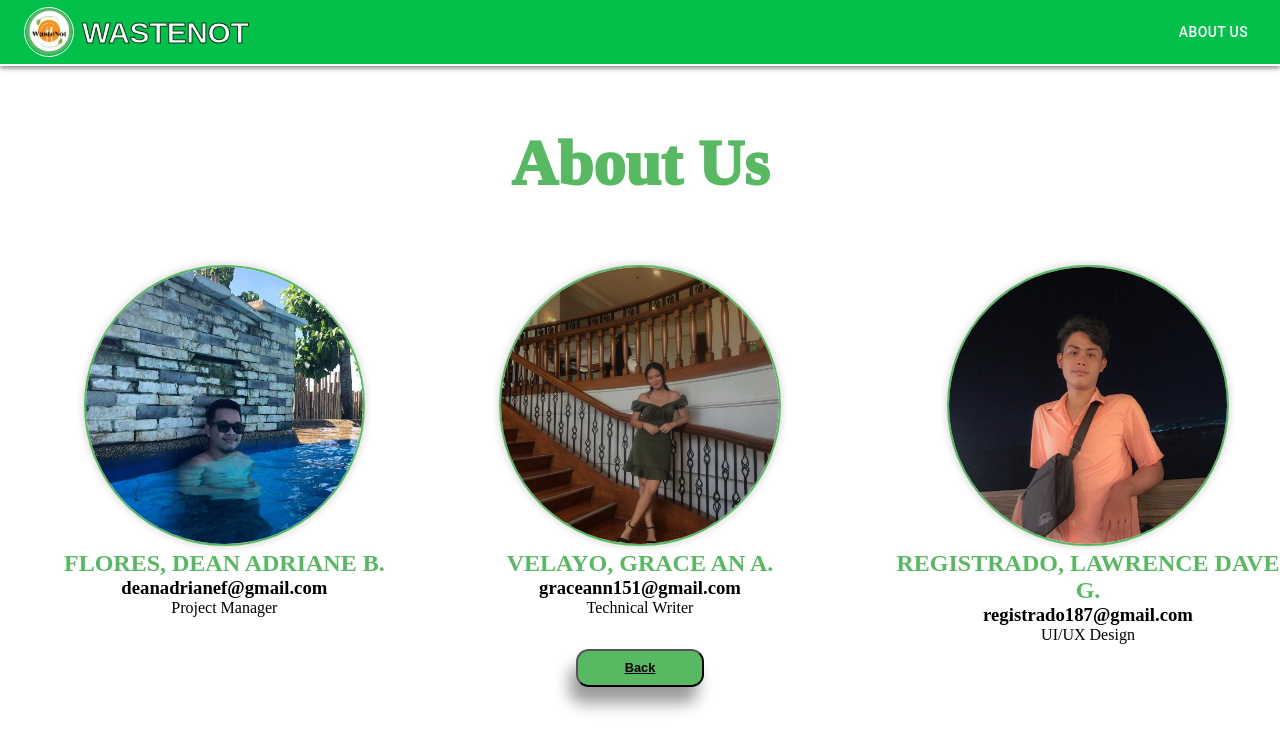
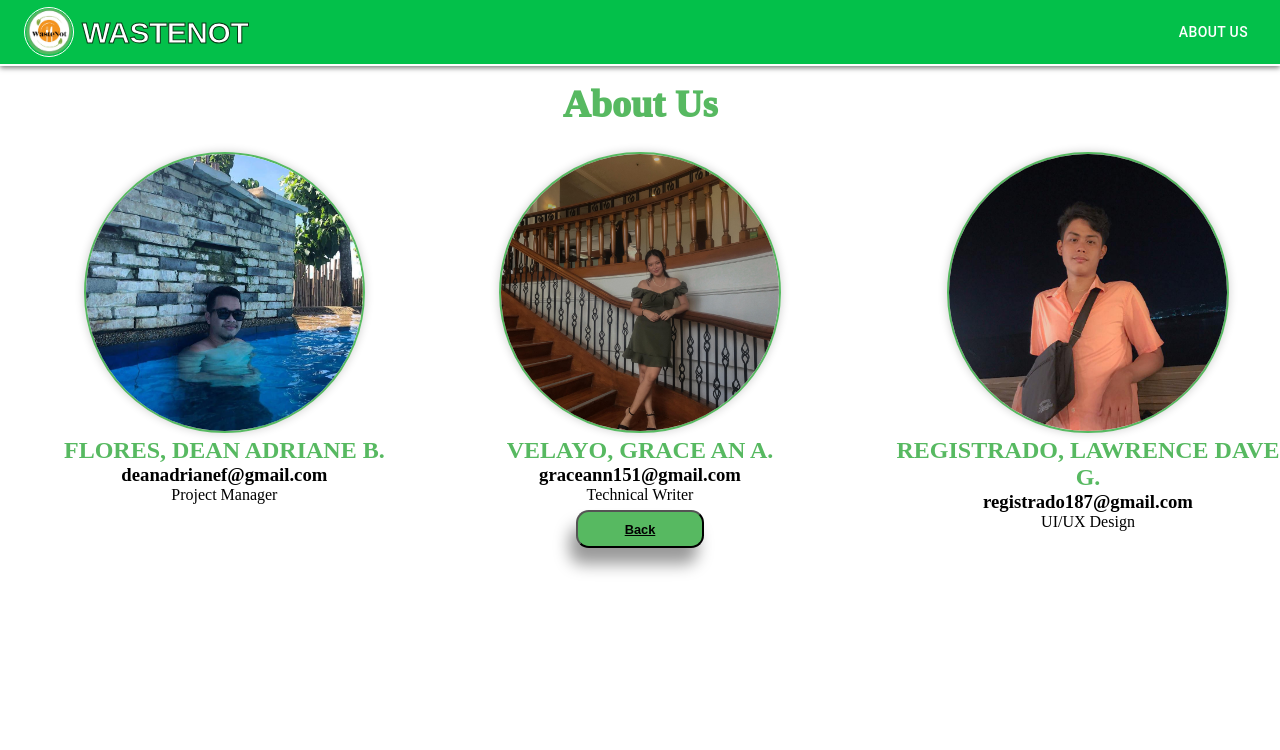
Before and after one commit to p0k3m0n187/WasteNot_Website-Capstone-, a React (Create React App) app: page /aboutus in a window 1280 px wide. Shown: the top 750 px of the page. Built offline with nearby package versions, Linux system fonts and the light colour scheme.

Commit message:
minor changes

```diff
--- a/src/Pages/AddDish.js
+++ b/src/Pages/AddDish.js
@@ -1,5 +1,5 @@
 import React, { useState, useEffect } from 'react';
-import Navbar2 from '../components/NavBar2';
+import MiniDrawer from '../components/Drawer';
 import { FaPlusCircle, FaMinusCircle } from 'react-icons/fa';
 import { Link } from 'react-router-dom';
 import { imageDB, db } from '../config/firebase';
@@ -134,7 +134,7 @@ export const AddDish = () => {
 
     return (
         <>
-            <Navbar2 />
+            <MiniDrawer />
             <div className='addDish-container'>
                 <div className='addDish-Title'>Add Dish</div>
                 <div className='form-addDish'>
--- a/src/Pages/Design/aboutdesign.css
+++ b/src/Pages/Design/aboutdesign.css
@@ -1,51 +1,50 @@
-*{
+* {
     box-sizing: border-box;
 }
 
-.about-container{
+.about-container {
     margin: 0;
 }
 
-.about-title{
+.about-title {
     font-weight: 1000;
-    margin-top: 1%;
     color: #57B961;
-    font-size: 5vw;
+    font-size: 3vw;
     text-align: center;
 }
 
-h2{
+h2 {
     color: #57B961;
 }
 
-.member1{
+.member1 {
     text-align: center;
     position: absolute;
     margin-left: 5%;
-    margin-top: 25%;
+    margin-top: 22%;
 }
 
-p{
+p {
     text-align: center;
 }
 
-.member2{
+.member2 {
     text-align: center;
     position: absolute;
     margin-left: 39%;
-    margin-top: 25%;
+    margin-top: 22%;
 }
 
-.member3{
+.member3 {
     text-align: center;
     position: absolute;
     margin-left: 70%;
-    margin-top: 25%;
+    margin-top: 22%;
 }
 
-.back-button{
+.back-button {
     position: absolute;
-    margin-top: 35%;
+    margin-top: 30%;
     margin-left: 45%;
     background-color: #57B961;
     border-color: black;
@@ -60,18 +59,20 @@ p{
     font-weight: 900;
 }
 
-.back-button:hover{
+.back-button:hover {
     background-color: white;
     color: #57B961;
     border: 2px solid;
     border-color: #57B961;
 }
 
-.about-container img{
+.about-container img {
     width: 22vw;
     height: 22vw;
     margin-top: -20vw;
-    border-radius: 50%; /* Make the image round */
-    border: 2px solid #57B961; /* Add a border around the image */
+    border-radius: 50%;
+    /* Make the image round */
+    border: 2px solid #57B961;
+    /* Add a border around the image */
     box-shadow: 0 0 10px rgba(0, 0, 0, 0.2);
 }
--- a/src/Pages/Profile.js
+++ b/src/Pages/Profile.js
@@ -278,7 +278,7 @@ export const Profile = () => {
   return (
     <>
       <MiniDrawer />
-      <Box sx={{ padding: 1, width: '100%' }}>
+      <Box sx={{ padding: 1, width: '100%', pt: '10vh' }}>
         <Box sx={{ p: 1, mb: 2, width: '100%' }}>
           <Box sx={{ p: 1, mt: 2, display: 'flex', gap: 3 }}>
             <Box sx={{ width: '23%', ml: '4%' }}>
--- a/src/components/Navbar.js
+++ b/src/components/Navbar.js
@@ -59,7 +59,7 @@ export default function Navbar({ children }) {
                     </Link>
                 </Toolbar>
             </AppBar>
-            <Box component="main" sx={{ flexGrow: 1, p: 3 }}>
+            <Box component="main" sx={{ flexGrow: 1, p: 1 }}>
                 {children}
             </Box>
         </Box>
```
